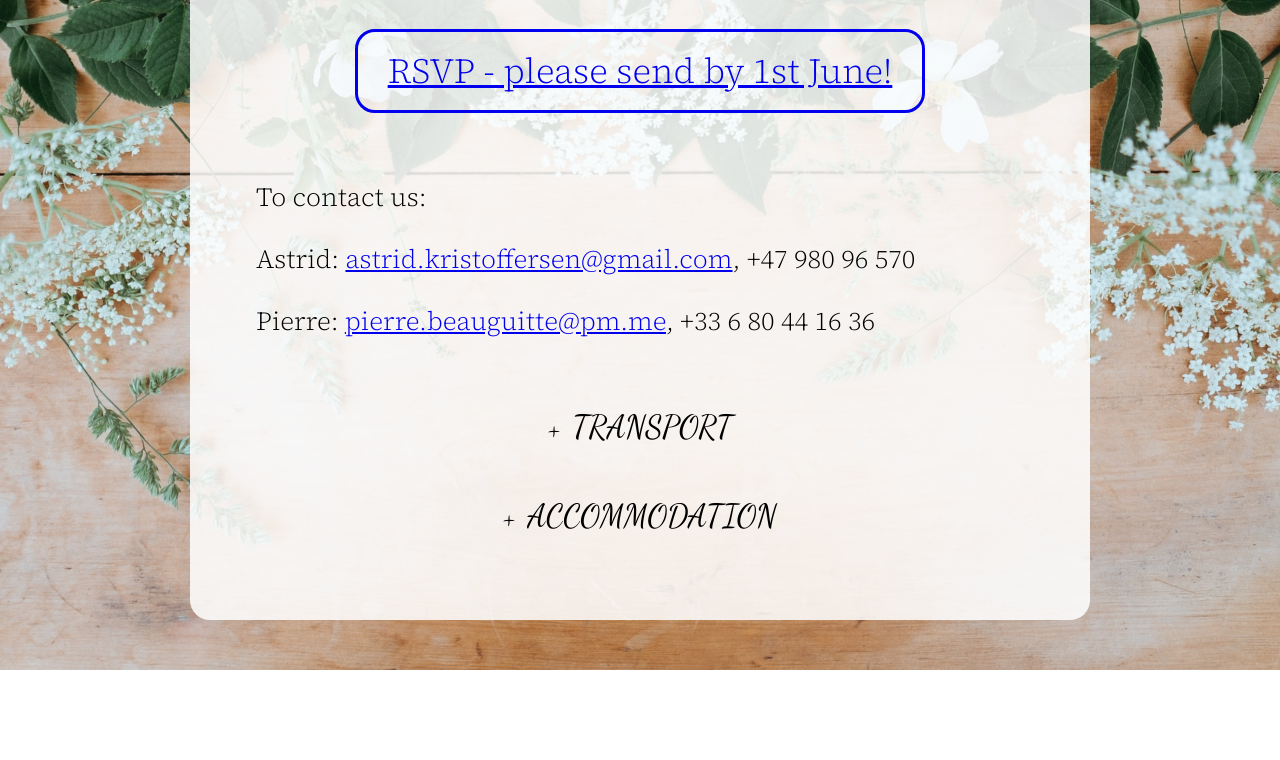
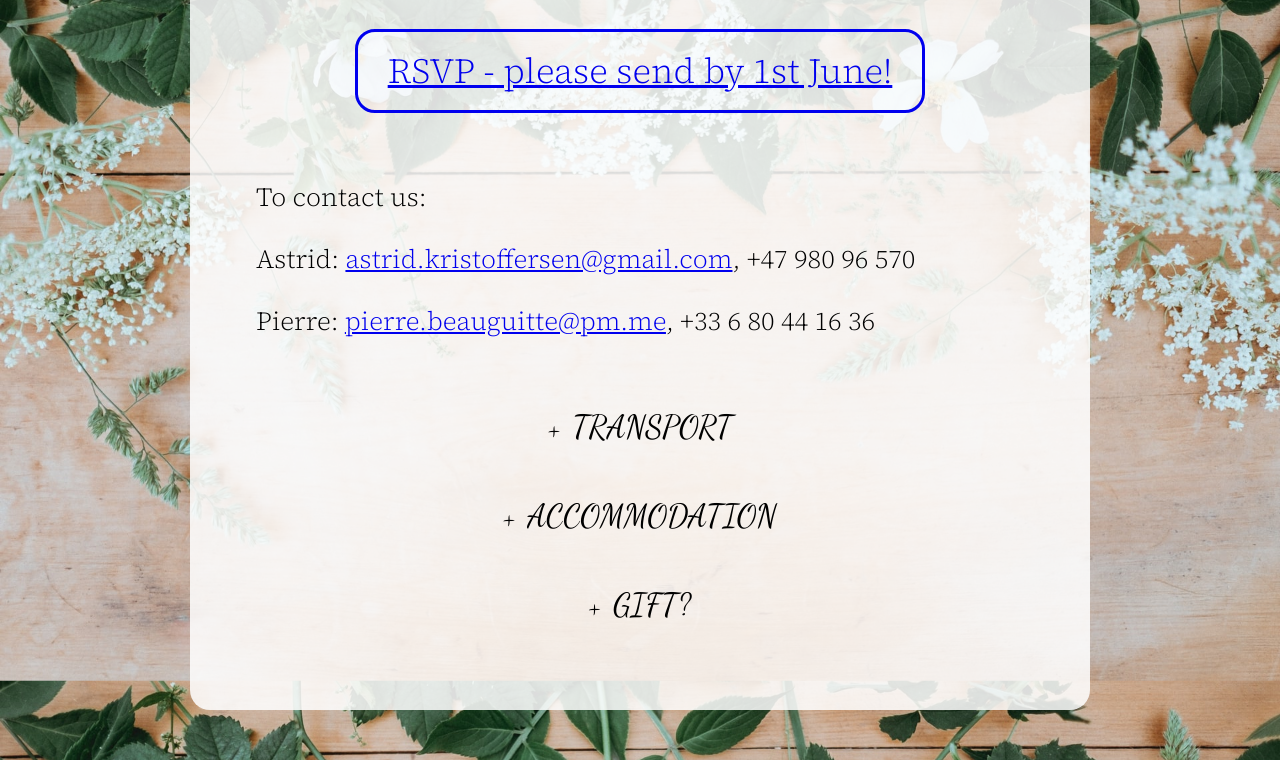
Before and after one commit to pierrebeauguitte/beauffersen, a plain HTML site: page index.html in a window 1280 px wide. Shown: the part 922-1682 px from the top of the page. Before the commit the page ends 1592 px from the top, so only its background shows below. Drawn offline with Linux system fonts and the light colour scheme.

Commit message:
Add gift text

```diff
--- a/index.html
+++ b/index.html
@@ -50,6 +50,14 @@
 	</div>
       </div>
 
+      <div class="wrap-collabsible">
+	<input id="collapsible-gift" class="toggle" type="checkbox">
+	<label id="gift-label" for="collapsible-gift" class="lbl-toggle"></label>
+	<div class="collapsible-content">
+	  <div id="gift-content" class="content-inner"> </div>
+	</div>
+      </div>
+
     </div>
     <script src="script.js"></script>
   </body>
--- a/script.js
+++ b/script.js
@@ -43,6 +43,8 @@ const englishText = {
 
 <p>There's a few cabins at the nearby village La Châtre: <a href="https://www.campingvalvertenberry.com" target="_blank">website</a></p>
 `,
+    'gift-label': 'Gift?',
+    'gift-content': '<p>We appreciate that you undertake this journey to be with us on our special day, and do not expect any wedding presents other than your presence!</p>',
     'contact': `<p>To contact us: </p>
 <p>Astrid: <a href="mailto:astrid.kristoffersen@gmail.com">astrid.kristoffersen@gmail.com</a>, +47 980 96 570</p>
 <p>Pierre: <a href="mailto:pierre.beauguitte@pm.me">pierre.beauguitte@pm.me</a>, +33 6 80 44 16 36</p>`,
@@ -96,6 +98,8 @@ const frenchText = {
 
 <p>Il y a quelques châlets disponibles au camping du village voisin de La Châtre : <a href="https://www.campingvalvertenberry.com" target="_blank">site</a></p>
 `,
+    'gift-label': 'Cadeau ?',
+    'gift-content': '<p>Le plus important pour nous est que vous soyez présents ce jour avec nous, et nous n\'attendons pas d\'autres cadeaux que ça !</p>',
     'contact': `<p>Pour nous contacter :</p>
 <p>Astrid : <a href="mailto:astrid.kristoffersen@gmail.com">astrid.kristoffersen@gmail.com</a>, +47 980 96 570</p>
 <p>Pierre : <a href="mailto:pierre.beauguitte@pm.me">pierre.beauguitte@pm.me</a>, +33 6 80 44 16 36</p>`,
@@ -148,6 +152,8 @@ const norwegianText = {
 <h3>Camping i La Châtre</h3>
 
 <p>Det er noen campinghytter i landsbyen La Châtre: <a href="https://www.campingvalvertenberry.com" target="_blank">nettside</a></p>`,
+    'gift-label': 'Gave?',
+    'gift-content': '<p>Vi setter stor pris på at dere tilbringer dagen med oss og forventer ingen bryllupsgave utover det!</p>',
     'contact': `<p>Kontakt:</p>
 <p>Astrid: <a href="mailto:astrid.kristoffersen@gmail.com">astrid.kristoffersen@gmail.com</a>, +47 980 96 570</p>
 <p>Pierre: <a href="mailto:pierre.beauguitte@pm.me">pierre.beauguitte@pm.me</a>, +33 6 80 44 16 36</p>`,
@@ -161,6 +167,8 @@ function setValues(dict) {
     document.getElementById('transport-content').innerHTML = dict['transport-content'];
     document.getElementById('accommodation-label').innerHTML = dict['accommodation-label'];
     document.getElementById('accommodation-content').innerHTML = dict['accommodation-content'];
+    document.getElementById('gift-label').innerHTML = dict['gift-label'];
+    document.getElementById('gift-content').innerHTML = dict['gift-content'];
     document.getElementById('contact').innerHTML = dict['contact'];
     document.getElementById('rsvp-text').innerHTML = dict['rsvp'];
 }
```
